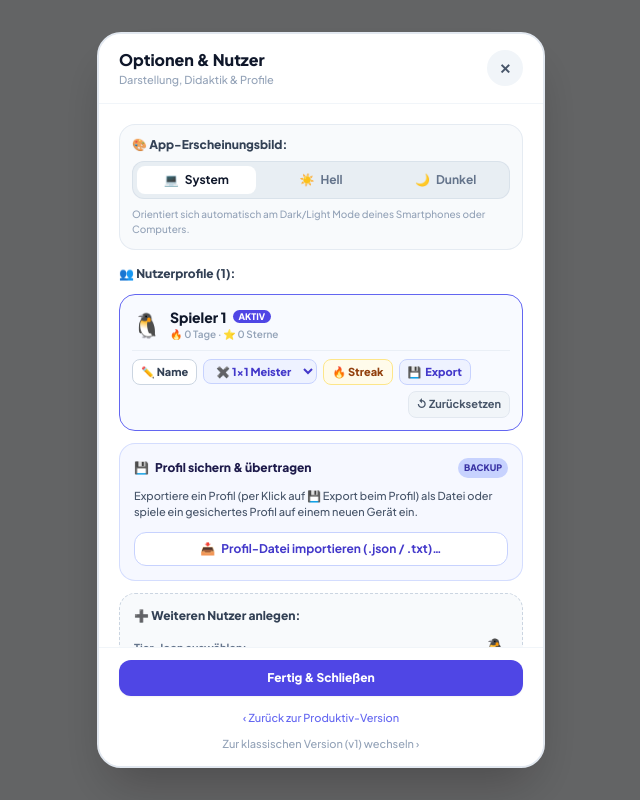
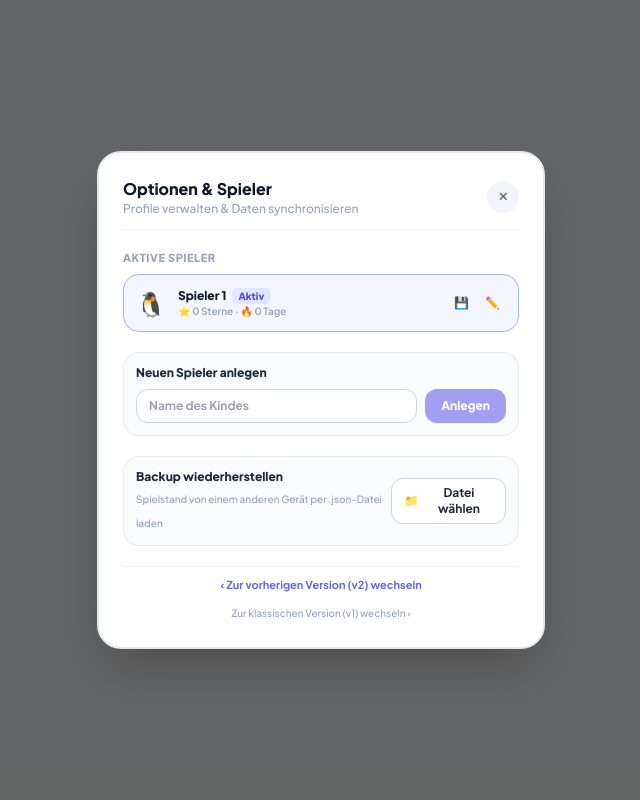
Before and after one commit to tbreue2s/1mal1, a Svelte app: page / in a window 1280 px wide. Both pictures are taken after a click on the button "⚙️". Shown: the whole page, without its empty margins (319-959 px from the left). Built offline with nearby package versions, Linux system fonts and the light colour scheme.

Commit message:
feat: promote v3 to root index and deploy v2 to /v2/ subfolder

```diff
--- a/index.html
+++ b/index.html
@@ -9,7 +9,7 @@
     <meta name="theme-color" content="#4F46E5" />
     <meta
       name="description"
-      content="ZahlenBlitz – Kindgerechte Mathe-Lern-App für das kleine 1×1 und Zahlen-Held mit Spaced Repetition"
+      content="ZahlenBlitz 3.0 – Didaktisch fundierte Mathe-Lern-App für das kleine 1×1 und Zahlen-Held mit Faktenfamilien und Spaced Repetition"
     />
     <meta name="apple-mobile-web-app-capable" content="yes" />
     <meta name="apple-mobile-web-app-status-bar-style" content="default" />
@@ -17,7 +17,7 @@
     <link rel="icon" type="image/png" href="./pwa/penguin-192.png" />
     <link rel="apple-touch-icon" href="./pwa/penguin-180.png" />
     <link rel="manifest" href="./manifest-penguin.webmanifest" />
-    <title>ZahlenBlitz – 1×1 &amp; Zahlen-Held</title>
+    <title>ZahlenBlitz 3.0 – 1×1 &amp; Zahlen-Held</title>
     <link rel="preconnect" href="https://fonts.googleapis.com" />
     <link rel="preconnect" href="https://fonts.gstatic.com" crossorigin />
     <link
@@ -27,12 +27,12 @@
     <script>
       (function() {
         try {
-          var mode = localStorage.getItem('v2_theme_preference') || 'system';
+          var mode = localStorage.getItem('v3_theme_preference') || 'system';
           var isDark = mode === 'dark' || (mode === 'system' && window.matchMedia && window.matchMedia('(prefers-color-scheme: dark)').matches);
           if (isDark) {
             document.documentElement.classList.add('dark');
           }
-          var savedLogo = localStorage.getItem('einmaleins_logo_v1');
+          var savedLogo = localStorage.getItem('v3_logo_variant') || localStorage.getItem('einmaleins_logo_v1');
           var validLogos = ['penguin', 'otter', 'owl', 'rocket', 'fox'];
           if (savedLogo && validLogos.indexOf(savedLogo) !== -1) {
             var iconEl = document.querySelector('link[rel="icon"]');
@@ -48,6 +48,6 @@
   </head>
   <body>
     <div id="app"></div>
-    <script type="module" src="./src/main.ts"></script>
+    <script type="module" src="./src/v3/main.ts"></script>
   </body>
 </html>
--- a/src/components/UserModal.svelte
+++ b/src/components/UserModal.svelte
@@ -732,20 +732,18 @@
     </button>
 
     <div class="text-center pt-0.5 space-y-0.5">
-      {#if isDevelop}
       <div>
         <a
           href="../"
-            class="text-[11px] text-indigo-500 hover:text-indigo-600 dark:text-indigo-400 dark:hover:text-indigo-300 font-medium hover:underline inline-block"
+          class="text-[11px] text-indigo-500 hover:text-indigo-600 dark:text-indigo-400 dark:hover:text-indigo-300 font-bold hover:underline inline-block"
         >
-            ‹ Zurück zur Produktiv-Version
+          ‹ Zur neuen Hauptversion (ZahlenBlitz 3.0) wechseln
         </a>
       </div>
-      {/if}
       <div>
         <a
-          href={isDevelop ? "../v1/" : "./v1/"}
-          class="text-[11px] text-slate-400 hover:text-slate-500 dark:text-slate-500 font-medium hover:underline inline-block"
+          href="../v1/"
+          class="text-[10px] text-slate-400 hover:text-slate-500 dark:text-slate-500 font-medium hover:underline inline-block"
         >
           Zur klassischen Version (v1) wechseln ›
         </a>
--- a/src/v3/components/UserModal.svelte
+++ b/src/v3/components/UserModal.svelte
@@ -277,5 +277,25 @@
         onchange={handleFileSelect}
       />
     </div>
+
+    <!-- 5. WECHSEL ZU ANDEREN VERSIONEN -->
+    <div class="text-center pt-1 border-t border-slate-100 dark:border-slate-800 space-y-1">
+      <div>
+        <a
+          href={typeof window !== 'undefined' && window.location.pathname.includes('/v3') ? '../v2/' : './v2/'}
+          class="text-[11px] text-indigo-500 hover:text-indigo-600 dark:text-indigo-400 font-bold hover:underline inline-block"
+        >
+          ‹ Zur vorherigen Version (v2) wechseln
+        </a>
+      </div>
+      <div>
+        <a
+          href={typeof window !== 'undefined' && window.location.pathname.includes('/v3') ? '../v1/' : './v1/'}
+          class="text-[10px] text-slate-400 hover:text-slate-500 font-medium hover:underline inline-block"
+        >
+          Zur klassischen Version (v1) wechseln ›
+        </a>
+      </div>
+    </div>
   </div>
 </div>
--- /dev/null
+++ b/v2/index.html
@@ -0,0 +1,53 @@
+<!doctype html>
+<html lang="de">
+  <head>
+    <meta charset="UTF-8" />
+    <meta
+      name="viewport"
+      content="width=device-width, initial-scale=1.0, maximum-scale=1.0, user-scalable=no, viewport-fit=cover"
+    />
+    <meta name="theme-color" content="#4F46E5" />
+    <meta
+      name="description"
+      content="ZahlenBlitz 2.0 – Mathe-Lern-App für das kleine 1×1 und Zahlen-Held (Version 2)"
+    />
+    <meta name="apple-mobile-web-app-capable" content="yes" />
+    <meta name="apple-mobile-web-app-status-bar-style" content="default" />
+    <meta name="apple-mobile-web-app-title" content="ZahlenBlitz v2" />
+    <link rel="icon" type="image/png" href="../pwa/penguin-192.png" />
+    <link rel="apple-touch-icon" href="../pwa/penguin-180.png" />
+    <link rel="manifest" href="../manifest-penguin.webmanifest" />
+    <title>ZahlenBlitz 2.0 – 1×1 &amp; Zahlen-Held</title>
+    <link rel="preconnect" href="https://fonts.googleapis.com" />
+    <link rel="preconnect" href="https://fonts.gstatic.com" crossorigin />
+    <link
+      href="https://fonts.googleapis.com/css2?family=Plus+Jakarta+Sans:wght@500;600;700;800;900&display=swap"
+      rel="stylesheet"
+    />
+    <script>
+      (function() {
+        try {
+          var mode = localStorage.getItem('v2_theme_preference') || 'system';
+          var isDark = mode === 'dark' || (mode === 'system' && window.matchMedia && window.matchMedia('(prefers-color-scheme: dark)').matches);
+          if (isDark) {
+            document.documentElement.classList.add('dark');
+          }
+          var savedLogo = localStorage.getItem('einmaleins_logo_v1');
+          var validLogos = ['penguin', 'otter', 'owl', 'rocket', 'fox'];
+          if (savedLogo && validLogos.indexOf(savedLogo) !== -1) {
+            var iconEl = document.querySelector('link[rel="icon"]');
+            if (iconEl) iconEl.href = '../pwa/' + savedLogo + '-192.png';
+            var touchEl = document.querySelector('link[rel="apple-touch-icon"]');
+            if (touchEl) touchEl.href = '../pwa/' + savedLogo + '-180.png';
+            var manifestEl = document.querySelector('link[rel="manifest"]');
+            if (manifestEl) manifestEl.href = '../manifest-' + savedLogo + '.webmanifest';
+          }
+        } catch (e) {}
+      })();
+    </script>
+  </head>
+  <body>
+    <div id="app"></div>
+    <script type="module" src="../src/main.ts"></script>
+  </body>
+</html>
--- a/vite.config.ts
+++ b/vite.config.ts
@@ -14,6 +14,7 @@ export default defineConfig({
       input: {
         main: resolve(import.meta.dirname, 'index.html'),
         v1: resolve(import.meta.dirname, 'v1/index.html'),
+        v2: resolve(import.meta.dirname, 'v2/index.html'),
         v3: resolve(import.meta.dirname, 'v3/index.html'),
         develop: resolve(import.meta.dirname, 'develop/index.html')
       }
```
Lines whose indentation alone changed are shown as unchanged.
